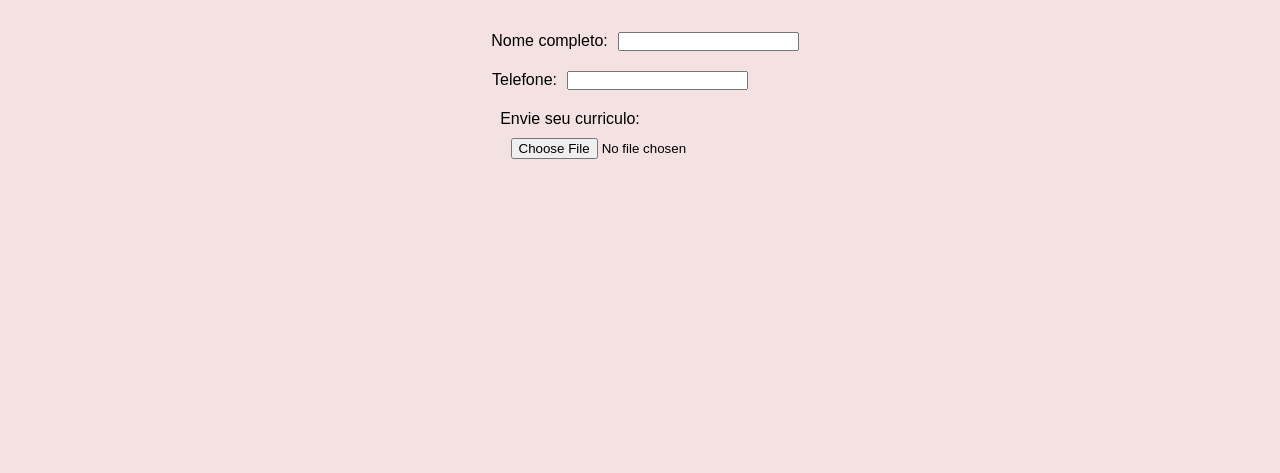
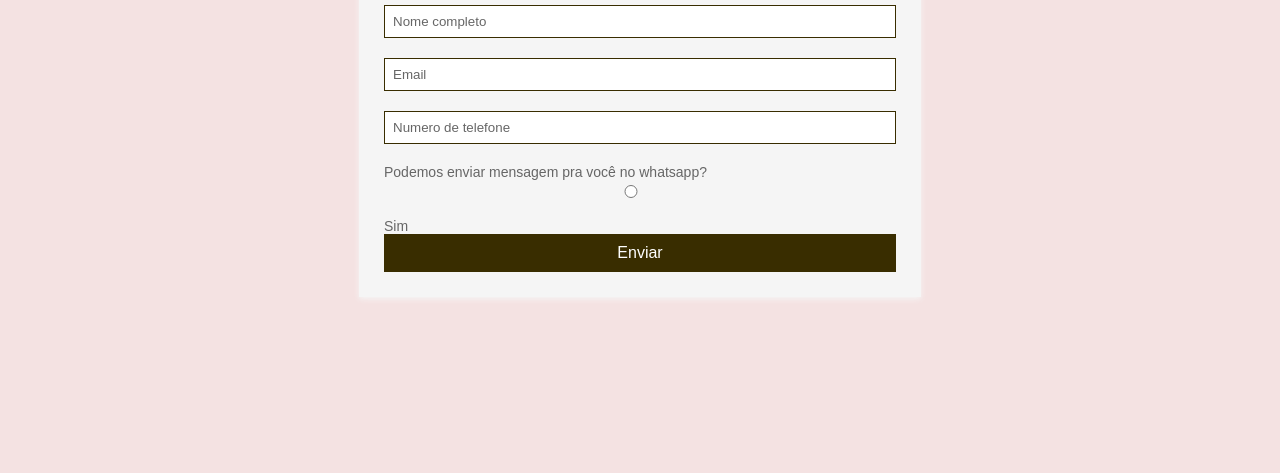
Before and after one commit to MTHzin/pagina-doceria, a plain HTML site: page trabalheconosco.html in a window 1280 px wide. Shown: the part 327-800 px from the top of the page. Drawn offline with Linux system fonts and the light colour scheme; a web font is replaced by a local one.

Commit message:
Trabalhe conosco
Trabalhe conosco, quase finalizado

```diff
--- a/style.css
+++ b/style.css
@@ -137,55 +137,89 @@ header{
     color: rgb(119, 93, 0);
     text-decoration: none;
 }
-.texto{
-    text-align: center;
-    padding-top: 70px;
-
-}
-.texto p {
-    text-align: center;
-    padding-top: 10px;
-
-}
-main{
-    width: 100%;
-    height: 50vh;
+html, body {
+    min-height: 100%;
+    padding: 0;
+    margin: 0;
+    font-family: Roboto, Arial, sans-serif;
+    font-size: 14px;
+    color: #666;
+    }
+    h1 {
+    margin: 0 0 20px;
+    font-weight: 400;
+    color: rgb(102, 80, 0);
+    }
+    p {
+    margin: 0 0 5px;
+    }
+    .main-block {
     display: flex;
-    align-items: stretch;
-    justify-content: center;
     flex-direction: column;
-
-}
-.form{
-
-    text-align: center;
-}
-.nome{
-    display: flex;
     justify-content: center;
     align-items: center;
+    min-height: 88vh;
+    background: rgb(244, 226, 226);
+    }
+    form {
+    padding: 25px;
+    margin: 25px;
+    box-shadow: 0 2px 5px #f5f5f5;
+    background: #f5f5f5;
+    }
+    .fas {
+    margin: 25px 10px 0;
+    font-size: 72px;
+    color: #fff;
+    }
+    .fa-envelope {
+    transform: rotate(-20deg);
+    }
+    .fa-at , .fa-mail-bulk{
+    transform: rotate(10deg);
+    }
+    input, textarea {
+    width: calc(100% - 18px);
+    padding: 8px;
     margin-bottom: 20px;
-    margin-left: 10px;
+    border: 1px solid rgb(57, 45, 0);
+    outline: none;
+    }
+    .checkbox{
 
-
-}
-.telefone{
-    display: flex;
-    justify-content: center;
-    align-items: center;
-    margin-bottom: 20px;
-    margin-left: -40px;
-}
-
-
-
-.curriculo p{
-    margin-left: -140px;
-    margin-bottom: 10px;
-}
-#nome, #telefone{
-    margin-left: 10px;
-}
-#curriculo{
-    margin-left: -06px;
-}
+    }
+    input::placeholder {
+    color: #666;
+    }
+    button {
+    width: 100%;
+    padding: 10px;
+    border: none;
+    background: rgb(57, 45, 0);
+    font-size: 16px;
+    font-weight: 400;
+    color: #fff;
+    }
+    button:hover {
+    background: rgb(132, 103, 0);
+    }
+    @media (min-width: 568px) {
+    .main-block {
+    flex-direction: row;
+    }
+    .left-part, form {
+    width: 40%;
+    }
+    .fa-envelope {
+    margin-top: 0;
+    margin-left: 20%;
+    }
+    .fa-at {
+    margin-top: -10%;
+    margin-left: 65%;
+    }
+    .fa-mail-bulk {
+    margin-top: 2%;
+    margin-left: 28%;
+    }
+    }
--- a/trabalheconosco.html
+++ b/trabalheconosco.html
@@ -16,25 +16,20 @@
             <a href="#">Trabalhe conosco</a>
         </nav>
     </header>
-    <div class="texto">
-        <h1>Tem vontade de trabalhar conosco?</h1>
-        <p>Deixe seu curriculo abaixo, que se tivermos a oportunidade, entraremos em contato</p>
-    </div>
-    <main>
-        <div class="form">
-            <div class="nome">
-                <label for="nome">Nome completo: </label>
-                <input type="text" id="nome" />
+    <div class="main-block">
+        <form action="/">
+          <h1>Trabalhe conosco</h1>
+          <div class="info">
+            <input class="fname" type="text" name="name" placeholder="Nome completo">
+            <input type="text" name="name" placeholder="Email">
+            <input type="text" name="name" placeholder="Numero de telefone">
+            <div class="checkbox">
+                <p>Podemos enviar mensagem pra você no whatsapp?</p>
+                <input type="radio" id="html" name="fav_language" value="HTML"> Sim
             </div>
-            <div class="telefone">
-                <label for="nome">Telefone: </label>
-                <input type="text" id="telefone" />
-            </div>
-            <div class="curriculo">
-                <p>Envie seu curriculo: </p>
-                <input name="userfile" type="file" accept="application/pdf, application/vnd.ms-excel" id="curriculo"/>
-            </div>
-        </div>
-    </main>
+          </div>
+          <button type="submit" href="/">Enviar</button>
+        </form>
+      </div>
 </body>
 </html>
```
